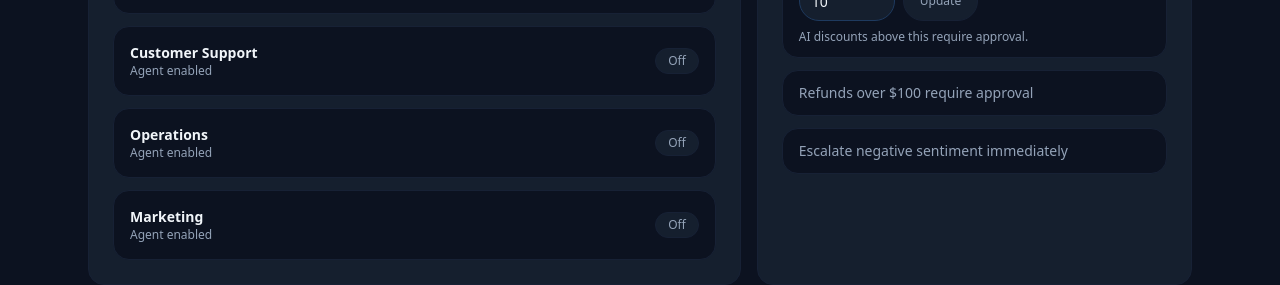
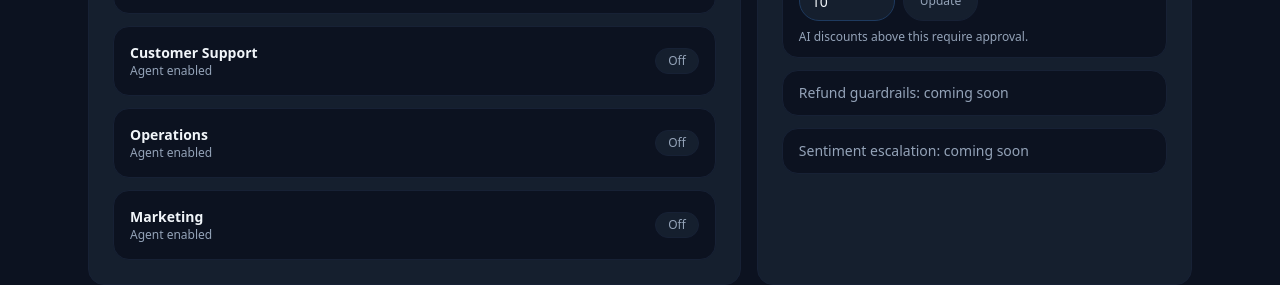
Before and after one commit to dapilot23/smart-business-assistant, a Next.js app in the folder apps/web/: page /dashboard/auto in a window 1280 px wide. Shown: the part 612-897 px from the top of the page. Built offline with nearby package versions, Linux system fonts and the light colour scheme; no server answers.

Commit message:
Align guardrail UI with available settings

```diff
--- a/apps/web/app/dashboard/auto/page.tsx
+++ b/apps/web/app/dashboard/auto/page.tsx
@@ -149,10 +149,10 @@ export default function AutopilotPage() {
               </p>
             </div>
             <div className="rounded-2xl border border-border-subtle bg-background px-4 py-3">
-              Refunds over $100 require approval
+              Refund guardrails: coming soon
             </div>
             <div className="rounded-2xl border border-border-subtle bg-background px-4 py-3">
-              Escalate negative sentiment immediately
+              Sentiment escalation: coming soon
             </div>
           </div>
         </div>
--- a/apps/web/app/dashboard/money/page.tsx
+++ b/apps/web/app/dashboard/money/page.tsx
@@ -2,6 +2,7 @@
 
 import { useEffect, useMemo, useState } from "react";
 import { Icon } from "../../components/Icon";
+import { getAgentSettings, type AgentSettings } from "@/lib/api/agents";
 import { getDashboardStats, type DashboardStats } from "@/lib/api/reports";
 import { getAgentTasks } from "@/lib/api/agent-tasks";
 import type { AgentTask } from "@/lib/types/agent-task";
@@ -29,18 +30,21 @@ const fallbackCollections: ActionItem[] = [
 export default function MoneyPage() {
   const [stats, setStats] = useState<DashboardStats | null>(null);
   const [tasks, setTasks] = useState<AgentTask[]>([]);
+  const [settings, setSettings] = useState<AgentSettings | null>(null);
   const [loading, setLoading] = useState(true);
 
   useEffect(() => {
     async function load() {
       try {
         setLoading(true);
-        const [statsData, taskData] = await Promise.all([
+        const [statsData, taskData, settingsData] = await Promise.all([
           getDashboardStats(),
           getAgentTasks({ status: "PENDING", ownerAgentType: "REVENUE_SALES", limit: 4 }),
+          getAgentSettings(),
         ]);
         setStats(statsData ?? null);
         setTasks(taskData ?? []);
+        setSettings(settingsData ?? null);
       } catch (error) {
         console.error("Failed to load money data", error);
       } finally {
@@ -143,13 +147,13 @@ export default function MoneyPage() {
           <p className="text-sm text-muted-foreground">Controls for hands-off collections.</p>
           <div className="mt-4 grid gap-3 text-sm text-muted-foreground">
             <div className="rounded-2xl border border-border-subtle bg-background px-4 py-3">
-              Max discount: 10%
+              Max discount: {settings?.maxDiscountPercent ?? 10}%
             </div>
             <div className="rounded-2xl border border-border-subtle bg-background px-4 py-3">
-              Refund limit: $100 without approval
+              Refund guardrails: coming soon
             </div>
             <div className="rounded-2xl border border-border-subtle bg-background px-4 py-3">
-              Friendly reminders: 9am-6pm
+              Messaging windows: coming soon
             </div>
           </div>
         </div>
```
